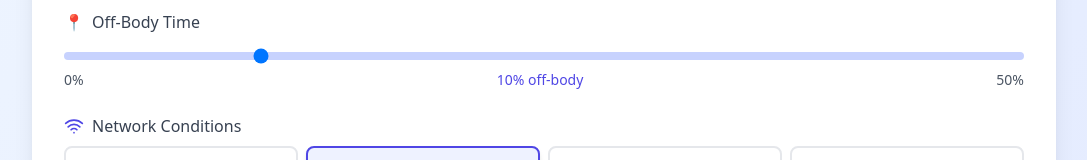
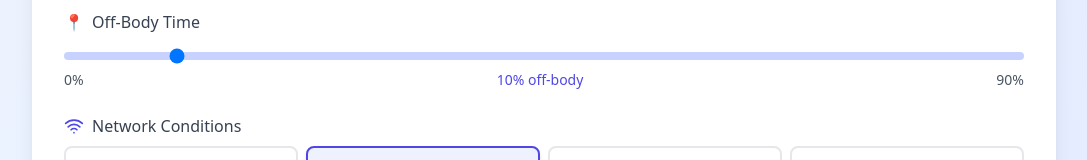
Before and after one commit to pedromarinho94/upload-estimation, a React (Vite) app: page / in a window 1280 px wide. Shown: the part 490-650 px from the top of the page, without its empty margins (96-1183 px from the left). Built offline with nearby package versions, Linux system fonts and the light colour scheme.

Commit message:
Extend off-body slider range to 0-90%

```diff
--- a/src/App.jsx
+++ b/src/App.jsx
@@ -287,7 +287,7 @@ export default function App() {
                             <input
                                 type="range"
                                 min="0"
-                                max="50"
+                                max="90"
                                 step="5"
                                 value={offBodyPercent}
                                 onChange={(e) => setOffBodyPercent(parseInt(e.target.value))}
@@ -296,7 +296,7 @@ export default function App() {
                             <div className="flex justify-between text-sm text-gray-600 mt-1">
                                 <span>0%</span>
                                 <span className="font-medium text-indigo-600">{offBodyPercent}% off-body</span>
-                                <span>50%</span>
+                                <span>90%</span>
                             </div>
                         </div>
 
```
